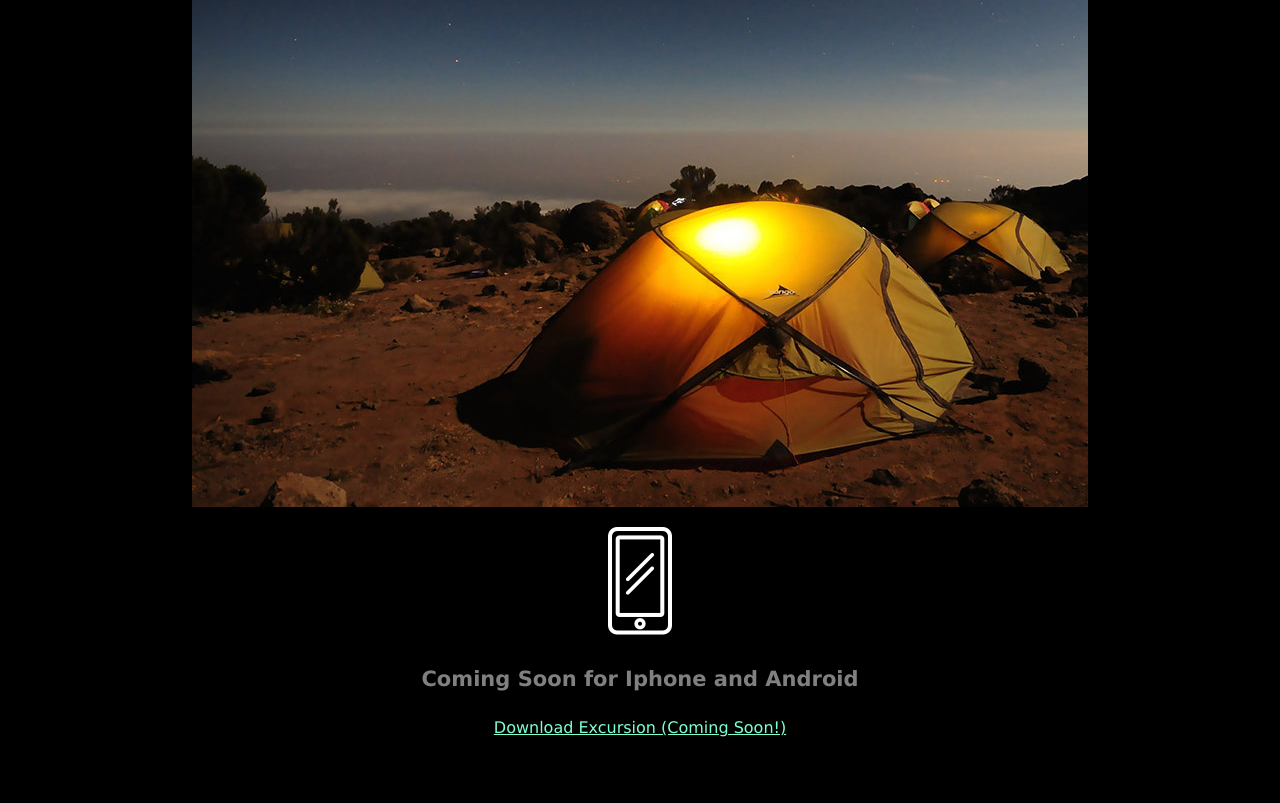
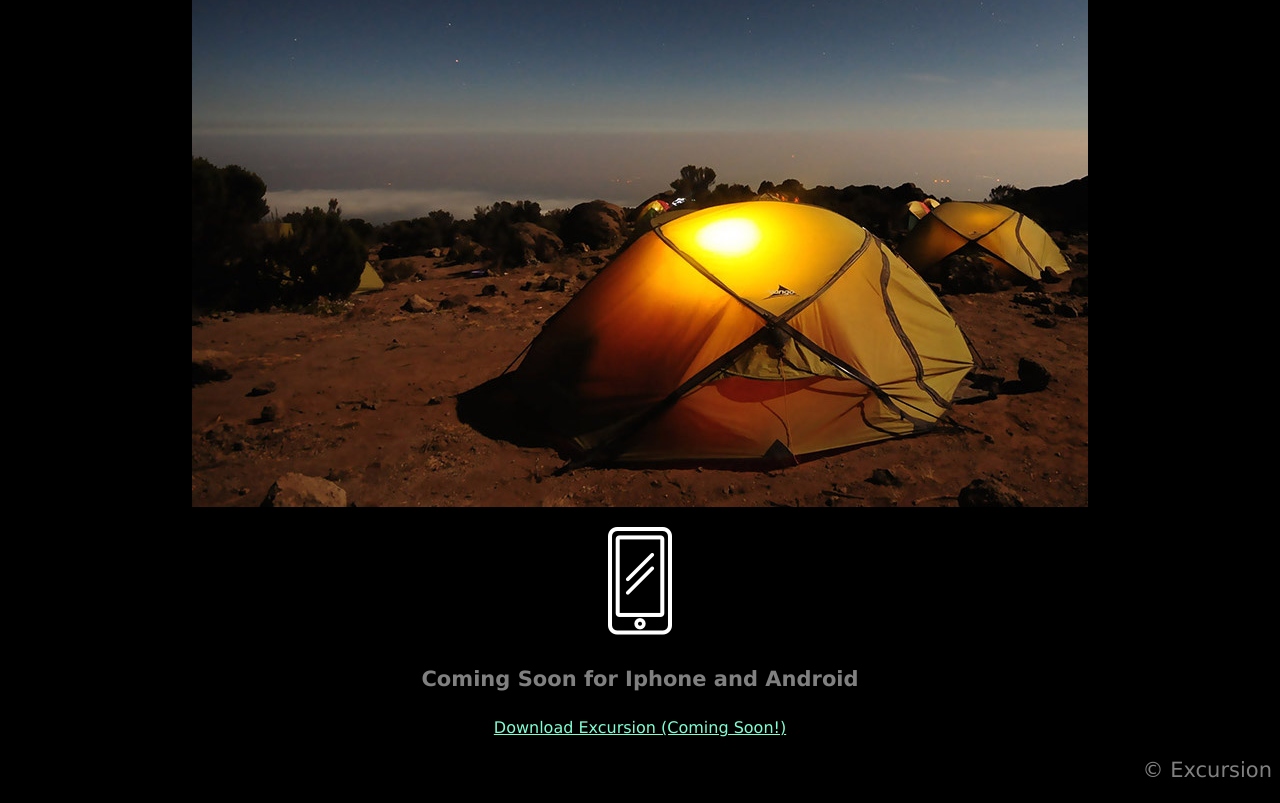
Before and after one commit to rguezz44/excursion, a plain HTML site: page index.html in a window 1280 px wide. Shown: the part 505-1308 px from the top of the page. Before the commit the page ends 1258 px from the top, so only its background shows below. Drawn offline with Linux system fonts and the light colour scheme.

Commit message:
final push

```diff
--- a/index.html
+++ b/index.html
@@ -19,6 +19,7 @@
     <p><img src="resources/images/phone.png"></p>
     <h4 class="header--subheader">Coming Soon for Iphone and Android</h4>
     <p><a class="link--cta" href="#">Download Excursion (Coming Soon!)</a></p>
+    <p class="footer--copyright">© Excursion</p>
 </body>
 
 </html>
--- a/resources/css/style.css
+++ b/resources/css/style.css
@@ -21,7 +21,6 @@ body {
 .header--subheader {
     font-size: 21px;
     color: grey;
-
 }
 
 /*LINKS */
@@ -30,3 +29,11 @@ body {
     font-size: 16px;
     color:aquamarine;
 }
+
+/* FOOTER */
+
+.footer--copyright {
+    font-size: 21px;
+    color:grey;
+    text-align: right;
+}
```
